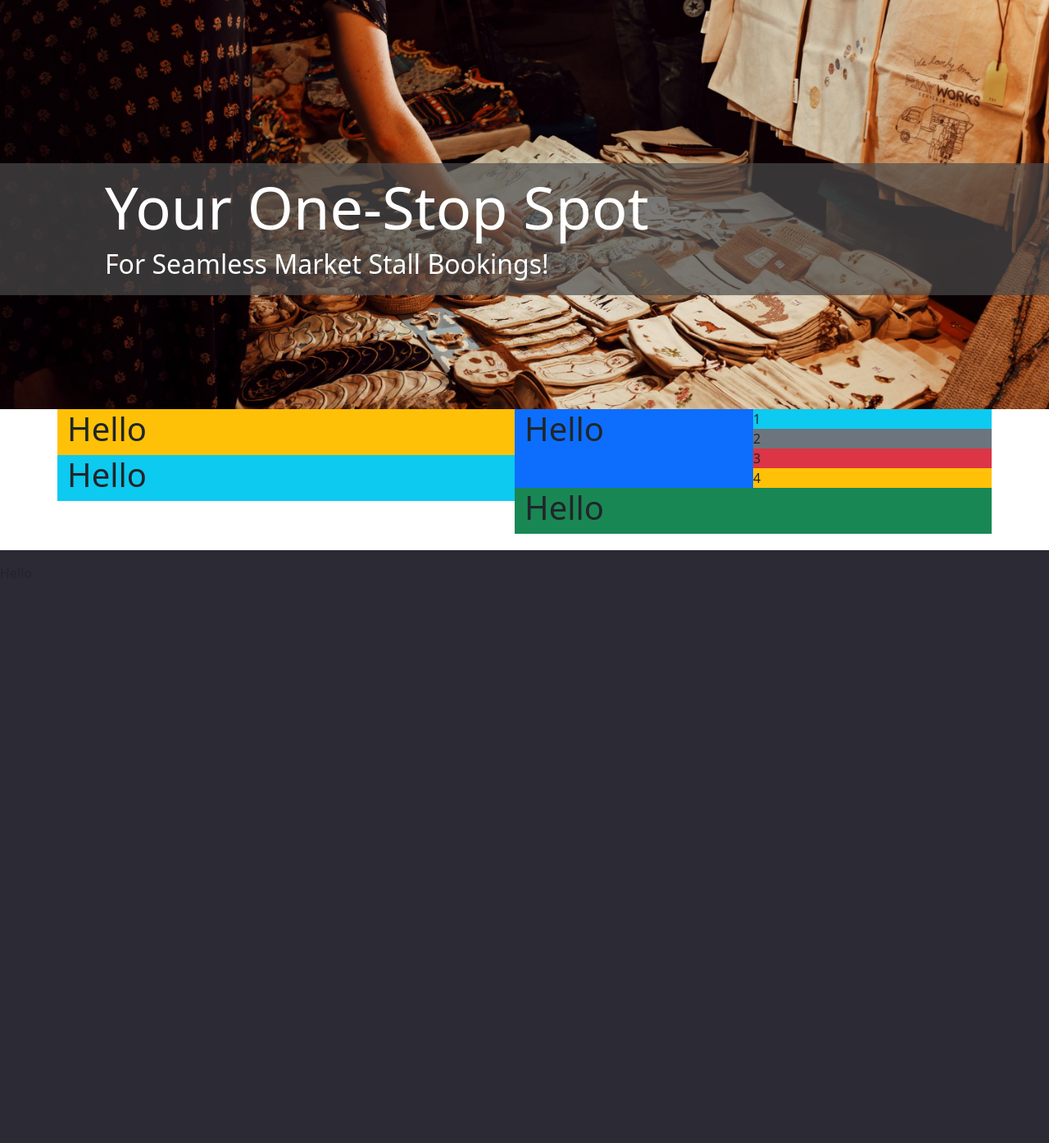
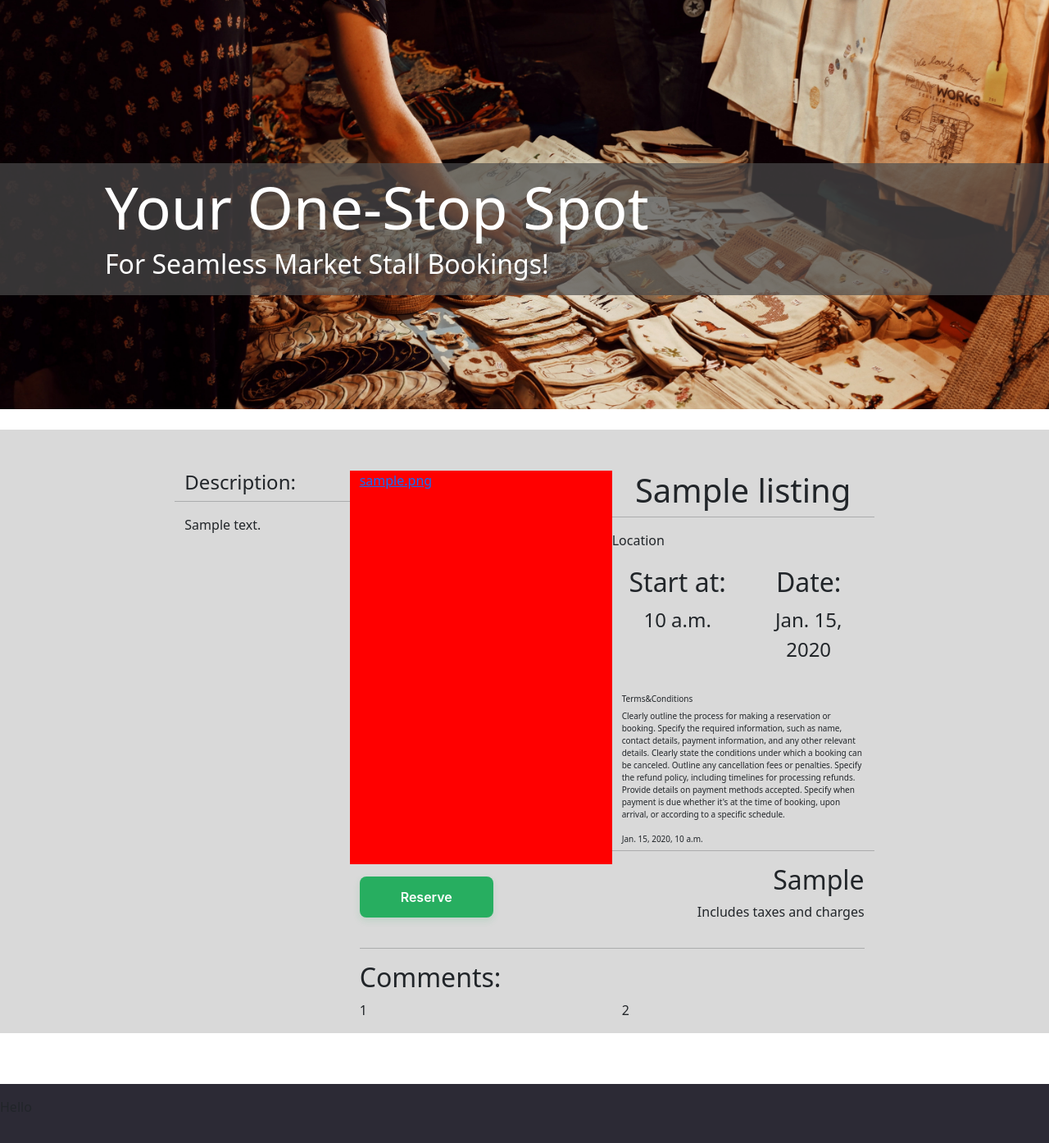
Before and after one commit to Vitalii-Chepurnyi/bookHub, a Django app: a page that uses home/templates/home/listing_detail.html in a window 1280 px wide. Shown: the part 57-1451 px from the top of the page at 82% size. Before the commit the page ends 762 px from the top, so only its background shows below. Run offline with Django 4.2, Linux system fonts and the light colour scheme; tables that the repository leaves empty hold one stand-in row (values such as "Sample post").

Commit message:
Add more content for listing detail and basic style

```diff
--- a/book_market/settings.py
+++ b/book_market/settings.py
@@ -30,7 +30,7 @@ SECRET_KEY = os.environ.get("SECRET_KEY")
 # SECURITY WARNING: don't run with debug turned on in production!
 DEBUG = True
 
-ALLOWED_HOSTS = ['8000-vitaliichepurny-bookhub-v9ddygrcupm.ws-eu107.gitpod.io', '.herokuapp.com']
+ALLOWED_HOSTS = ['8000-vitaliichepurny-bookhub-31wl5f6ew1z.ws-eu107.gitpod.io', '.herokuapp.com']
 
 
 # Application definition
--- a/home/templates/home/listing_detail.html
+++ b/home/templates/home/listing_detail.html
@@ -3,29 +3,72 @@
 {% load static %}
 
 <div class="container-fluid">
-    <div class="container detail">
-        <div class="col">
-            <div class="row bg-warning">
-                <h1>Hello</h1>
-            </div>
-            <div class="row bg-info">
-                <h1>Hello</h1>
+    <div class="row detail">
+        <div class="col-2 listing-description">
+            <div class="row listing-description">
+                <h1>Description:</h1>
+                <hr>
+                <p>{{ listing.description }}</p>
             </div>
         </div>
-        <div class="col bg-danger">
-            <div class="row bg-secondary">
-                <div class="col bg-primary">
-                    <h1>Hello</h1>
+        <div class="col-6">
+            <div class="row">
+                <div class="col listing-image">
+                    <a href="">{{ listing.image }}</a>
                 </div>
-                <div class="col bg-warning">
-                    <div class="row bg-info">1</div>
-                    <div class="row bg-secondary">2</div>
-                    <div class="row bg-danger">3</div>
-                    <div class="row bg-warning">4</div>
+                <div class="col">
+                    <div class="row detail-title">
+                        <h1>{{ listing.title }}</h1>
+                        <hr>
+                    </div>
+                    <div class="row">Location</div>
+                    <div class="row detail-time-date">
+                        <div class="col">
+                            <h2>Start at:</h2>
+                            <p>{{ listing.market_time }}</p>
+                        </div>
+                        <div class="col">
+                            <h2>Date:</h2>
+                            <p>{{ listing.market_date }}</p>
+                        </div>
+                    </div>
+                    <div class="row temrs-conditions">
+                        <h1>Terms&Conditions</h1>
+                        <p>
+                            Clearly outline the process for making a reservation or booking.
+                            Specify the required information, such as name, contact details,
+                            payment information, and any other relevant details.
+                            Clearly state the conditions under which a booking can be canceled.
+                            Outline any cancellation fees or penalties.
+                            Specify the refund policy, including timelines for processing refunds.
+                            Provide details on payment methods accepted.
+                            Specify when payment is due whether it's at the time of booking, upon arrival, or according to a specific schedule.
+                        </p>
+                        <h1>{{ listing.created_on}}</h1>
+                        <hr>
+                    </div>
                 </div>
             </div>
-            <div class="row bg-success">
-                <h1>Hello</h1>
+            <div class="row">
+                <div class="col">
+                    <button type="button" class="reserve-button">Reserve</button>
+                </div>
+                <div class="col detail-price">
+                    <h2>{{ listing.stall_price }}</h2>
+                    <p>Includes taxes and charges</p>
+                </div>
+            </div>
+            <hr>
+            <div class="row">
+                <div class="row">
+                    <h2>Comments:</h2>
+                </div>
+                <div class="col-6">
+                    <p>1</p>
+                </div>
+                <div class="col-6">
+                    <p>2</p>
+                </div>
             </div>
         </div>
     </div>
--- a/home/views.py
+++ b/home/views.py
@@ -11,10 +11,10 @@ class MarketList(generic.ListView):
 
 def listing_detail(request, slug):
     queryset = Listing.objects.filter(status=1)
-    post = get_object_or_404(queryset, slug=slug)
+    listing = get_object_or_404(queryset, slug=slug)
 
     return render(
         request,
         "home/listing_detail.html",
-        {"post": post},
+        {"listing": listing},
     )
--- a/static/css/style.css
+++ b/static/css/style.css
@@ -87,6 +87,55 @@ body {
     box-shadow: rgba(39, 174, 96, .2) 0 6px 12px;
 }
 
+.reserve-button {
+    margin-top: 5%;
+    margin-bottom: 5%;
+    appearance: none;
+    backface-visibility: hidden;
+    background-color: #27ae60;
+    border-radius: 8px;
+    border-style: none;
+    box-shadow: rgba(39, 174, 96, .15) 0 4px 9px;
+    box-sizing: border-box;
+    color: #fff;
+    cursor: pointer;
+    display: inline-block;
+    font-family: Inter,-apple-system,system-ui,"Segoe UI",Helvetica,Arial,sans-serif;
+    font-size: 16px;
+    font-weight: 600;
+    letter-spacing: normal;
+    line-height: 1.5;
+    outline: none;
+    overflow: hidden;
+    padding: 13px 50px;
+    position: relative;
+    text-align: center;
+    text-decoration: none;
+    transform: translate3d(0, 0, 0);
+    transition: all .3s;
+    user-select: none;
+    -webkit-user-select: none;
+    touch-action: manipulation;
+    vertical-align: top;
+    white-space: nowrap;
+}
+
+.reserve-button:hover {
+    background-color: #1e8449;
+    opacity: 1;
+    transform: translateY(0);
+    transition-duration: .35s;
+}
+
+.reserve-button:active {
+    transform: translateY(2px);
+    transition-duration: .35s;
+}
+
+.reserve-button:hover {
+    box-shadow: rgba(39, 174, 96, .2) 0 6px 12px;
+}
+
 .page-list {
     margin-top: 3%;
 }
@@ -130,7 +179,50 @@ footer {
 }
 
 .detail {
+    margin-bottom: 5%;
+    margin-top: 2%;
     display: flex;
+    justify-content: center;
+    background-color: #2929292d;
+    padding-top: 50px;
+}
+
+.temrs-conditions {
+    font-size: 10px;
+    margin-top: 20px;
+}
+
+.temrs-conditions h1 {
+    font-size: 10px;
+}
+
+.listing-description {
+    font-size: 16px;
+}
+
+.listing-description h1 {
+    font-size: 24px;
+}
+
+.listing-image {
+    background-color: red;
+}
+
+.detail-title {
+    text-align: center;
+}
+
+.detail-time-date {
+    text-align: center;
+    margin-top: 20px;
+}
+
+.detail-time-date p {
+    font-size: 24px;
+}
+
+.detail-price {
+    text-align: right;
 }
 /* media max-width 480px */
 @media only screen and (max-width: 480px){
```
